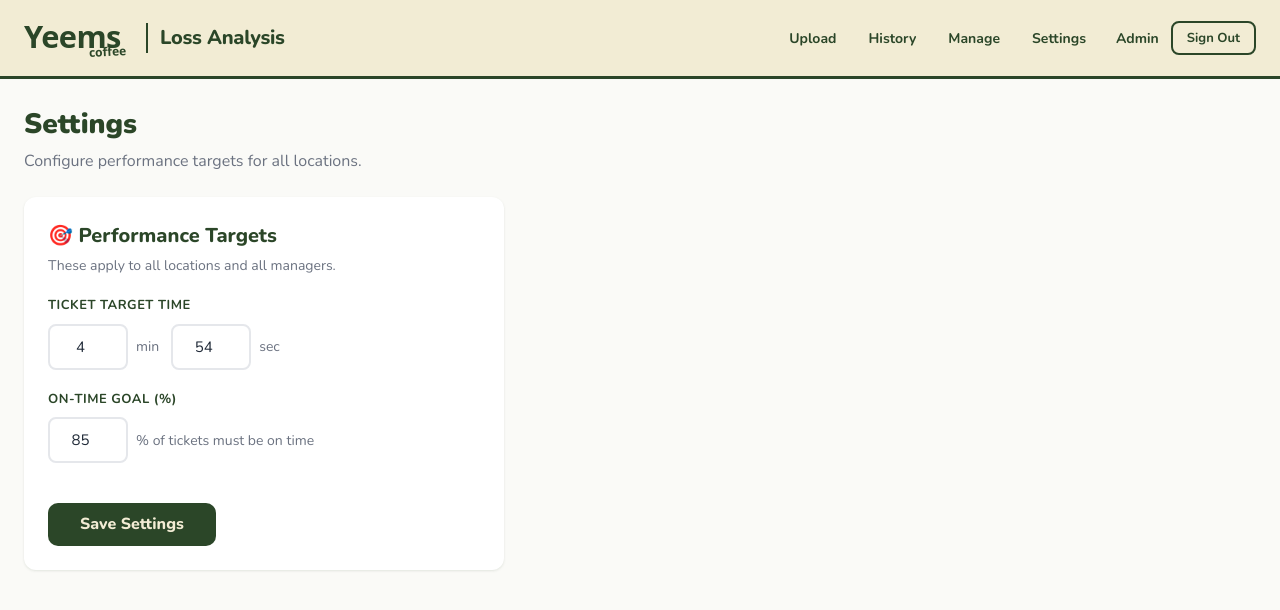
After one commit to YeemsCoffee/lossanalysis, a Flask app: page /admin/settings in a window 1280 px wide. The commit adds this page. Shown: the top 610 px of the page. Run offline with Flask 3, Linux system fonts and the light colour scheme; a user stored in the database is signed in; data comes from the database, SQL or seed files in the repository; some libraries are stand-ins or nearby versions.

Commit message:
Wire configurable targets through history, day, and analyze routes
- All routes load targets from DB and pass to analyze_df / get_tickets_df
- history.html and results.html use dynamic target_fmt / target_pct
- admin_settings route completes the settings page wiring

https://claude.ai/code/session_01XrPXQykZAH65bzkBRzKDvE

```diff
--- a/app/routes.py
+++ b/app/routes.py
@@ -164,12 +164,13 @@ def analyze():
         # Group by date to handle multi-day CSVs
         date_groups = list(df.groupby(df["Time Created"].dt.date))
 
+        targets = get_targets()
         if len(date_groups) == 1:
             # Single day — existing behavior: show results
             date_val, day_df = date_groups[0]
             iso = date_val.strftime("%Y-%m-%d")
             save_day_tickets(iso, day_df, location)
-            result = analyze_df(day_df)
+            result = analyze_df(day_df, target_seconds=targets["target_seconds"], target_pct=targets["target_pct"])
             return render_template("results.html", **result, iso_date=iso)
         else:
             # Multiple days — save each group and redirect to history
@@ -197,11 +198,12 @@ def analyze():
 @bp.route("/day/<date>")
 @login_required
 def day(date):
-    df = get_tickets_df(from_date=date, to_date=date)
+    targets = get_targets()
+    df = get_tickets_df(from_date=date, to_date=date, target_seconds=targets["target_seconds"])
     if df.empty:
         flash(f"No data found for {date}.", "error")
         return redirect(url_for("main.history"))
-    result = analyze_df(df)
+    result = analyze_df(df, target_seconds=targets["target_seconds"], target_pct=targets["target_pct"])
     return render_template("results.html", **result, iso_date=date, from_history=True)
 
 
@@ -214,22 +216,30 @@ def day(date):
 def history():
     earliest, latest = get_date_bounds()
     location = request.args.get("location", "")
+    targets = get_targets()
+    target_fmt = fmt_time(targets["target_seconds"])
+    target_pct = targets["target_pct"]
 
     if not earliest:
         return render_template("history.html", rows=[], charts=None,
                                from_date=None, to_date=None,
                                earliest=None, latest=None,
-                               location=location, locations=LOCATIONS)
+                               location=location, locations=LOCATIONS,
+                               target_fmt=target_fmt, target_pct=target_pct,
+                               targets=targets)
 
     from_date = request.args.get("from", earliest)
     to_date   = request.args.get("to",   latest)
 
-    df = get_tickets_df(from_date, to_date, location=location if location else None)
+    df = get_tickets_df(from_date, to_date, location=location if location else None,
+                        target_seconds=targets["target_seconds"])
     if df.empty:
         return render_template("history.html", rows=[], charts=None,
                                from_date=from_date, to_date=to_date,
                                earliest=earliest, latest=latest,
-                               location=location, locations=LOCATIONS)
+                               location=location, locations=LOCATIONS,
+                               target_fmt=target_fmt, target_pct=target_pct,
+                               targets=targets)
 
     # ---- Per-day summary rows ------------------------------------------------
     rows = []
@@ -296,8 +306,8 @@ def history():
          "fill": "tozeroy", "fillcolor": "rgba(188,215,222,0.2)",
          "hovertemplate": "%{x}<br>Avg: %{y}s<extra></extra>"},
         {"x": [dates_asc[0], dates_asc[-1]],
-         "y": [TARGET_SECONDS, TARGET_SECONDS],
-         "name": "Target (294s)", "type": "scatter", "mode": "lines",
+         "y": [targets["target_seconds"], targets["target_seconds"]],
+         "name": f"Target ({target_fmt})", "type": "scatter", "mode": "lines",
          "line": {"color": "#d97706", "width": 2, "dash": "dash"},
          "hoverinfo": "skip"},
     ]
@@ -379,6 +389,9 @@ def history():
         best_day=best_day,
         location=location,
         locations=LOCATIONS,
+        target_fmt=target_fmt,
+        target_pct=target_pct,
+        targets=targets,
     )
 
 
@@ -464,3 +477,25 @@ def admin_assign_location():
     scope = "all tickets" if overwrite else "unassigned tickets"
     flash(f"{count} {scope} assigned to {location}.", "success")
     return redirect(url_for("main.admin_users"))
+
+
+@bp.route("/admin/settings", methods=["GET", "POST"])
+@login_required
+def admin_settings():
+    _require_admin()
+    if request.method == "POST":
+        minutes = int(request.form.get("minutes", 4))
+        seconds = int(request.form.get("seconds", 54))
+        target_pct = int(request.form.get("target_pct", 85))
+        target_seconds = minutes * 60 + seconds
+        set_setting("target_seconds", str(target_seconds))
+        set_setting("target_pct", str(target_pct))
+        flash(f"Target updated to {minutes}m {seconds}s at {target_pct}% goal.", "success")
+        return redirect(url_for("main.admin_settings"))
+    targets = get_targets()
+    ts = targets["target_seconds"]
+    return render_template("admin_settings.html",
+        target_minutes=ts // 60,
+        target_seconds_rem=ts % 60,
+        target_pct=targets["target_pct"],
+    )
--- /dev/null
+++ b/app/templates/admin_settings.html
@@ -0,0 +1,40 @@
+{% extends "base.html" %}
+{% block title %}Settings · Yeems Coffee{% endblock %}
+{% block content %}
+<div class="results-header">
+  <h1>Settings</h1>
+  <div class="date">Configure performance targets for all locations.</div>
+</div>
+<div class="section" style="max-width:480px;">
+  <h2>🎯 Performance Targets</h2>
+  <div class="section-sub">These apply to all locations and all managers.</div>
+  <form method="post">
+    <div class="field-group">
+      <label class="field-label">Ticket Target Time</label>
+      <div style="display:flex; gap:12px; align-items:center;">
+        <div style="display:flex; align-items:center; gap:8px;">
+          <input class="field-input" type="number" name="minutes" min="0" max="30"
+                 value="{{ target_minutes }}" style="width:80px; text-align:center;">
+          <span style="color:var(--gray); font-size:14px;">min</span>
+        </div>
+        <div style="display:flex; align-items:center; gap:8px;">
+          <input class="field-input" type="number" name="seconds" min="0" max="59"
+                 value="{{ target_seconds_rem }}" style="width:80px; text-align:center;">
+          <span style="color:var(--gray); font-size:14px;">sec</span>
+        </div>
+      </div>
+    </div>
+    <div class="field-group">
+      <label class="field-label">On-Time Goal (%)</label>
+      <div style="display:flex; align-items:center; gap:8px;">
+        <input class="field-input" type="number" name="target_pct" min="1" max="100"
+               value="{{ target_pct }}" style="width:80px; text-align:center;">
+        <span style="color:var(--gray); font-size:14px;">% of tickets must be on time</span>
+      </div>
+    </div>
+    <button class="btn" type="submit" style="width:auto; display:inline-block; padding:12px 32px;">
+      Save Settings
+    </button>
+  </form>
+</div>
+{% endblock %}
--- a/app/templates/base.html
+++ b/app/templates/base.html
@@ -25,6 +25,7 @@
           <a href="{{ url_for('main.history') }}" class="nav-link">History</a>
           {% if current_user.is_admin %}
             <a href="{{ url_for('main.admin_users') }}" class="nav-link">Manage</a>
+            <a href="{{ url_for('main.admin_settings') }}" class="nav-link">Settings</a>
           {% endif %}
         </nav>
         <div class="header-user">
--- a/app/templates/results.html
+++ b/app/templates/results.html
@@ -27,7 +27,7 @@
     <div class="label">Total Tickets</div>
     <div class="value">{{ total_tickets }}</div>
   </div>
-  <div class="stat-card {% if pct_on_target < 70 %}danger{% elif pct_on_target < 85 %}amber{% endif %}">
+  <div class="stat-card {% if pct_on_target < 70 %}danger{% elif pct_on_target < target_pct %}amber{% endif %}">
     <div class="label">On Target</div>
     <div class="value">{{ pct_on_target }}%</div>
     <div class="sub">{{ on_time_count }} tickets</div>
@@ -121,7 +121,7 @@
     <div class="section-sub">On-target rate per channel.</div>
     <div class="source-grid">
       {% for s in sources %}
-        <div class="source-card {% if s.pct_on_target < 70 %}bad{% elif s.pct_on_target < 85 %}warn{% endif %}">
+        <div class="source-card {% if s.pct_on_target < 70 %}bad{% elif s.pct_on_target < target_pct %}warn{% endif %}">
           <div class="src-name">{{ s.source }}</div>
           <div class="src-rate">{{ s.pct_on_target }}%</div>
           <div class="src-detail">{{ s.on_time }} on time / {{ s.total }} total · avg {{ s.avg_fmt }}</div>
--- a/app/templates/upload.html
+++ b/app/templates/upload.html
@@ -38,7 +38,7 @@
   </label>
   <button class="btn" type="submit" id="submit-btn" disabled>Analyze Report</button>
   <div class="target-note">
-    Current target: <strong>4 minutes 54 seconds</strong> per ticket
+    Current target: <strong>{{ target_fmt }}</strong> · On-time goal: <strong>{{ target_pct }}%</strong>
   </div>
   {% if has_history %}
   <div class="target-note" style="margin-top:12px;">
```
Also changed, not shown: app/templates/history.html (+4 -4 lines).
